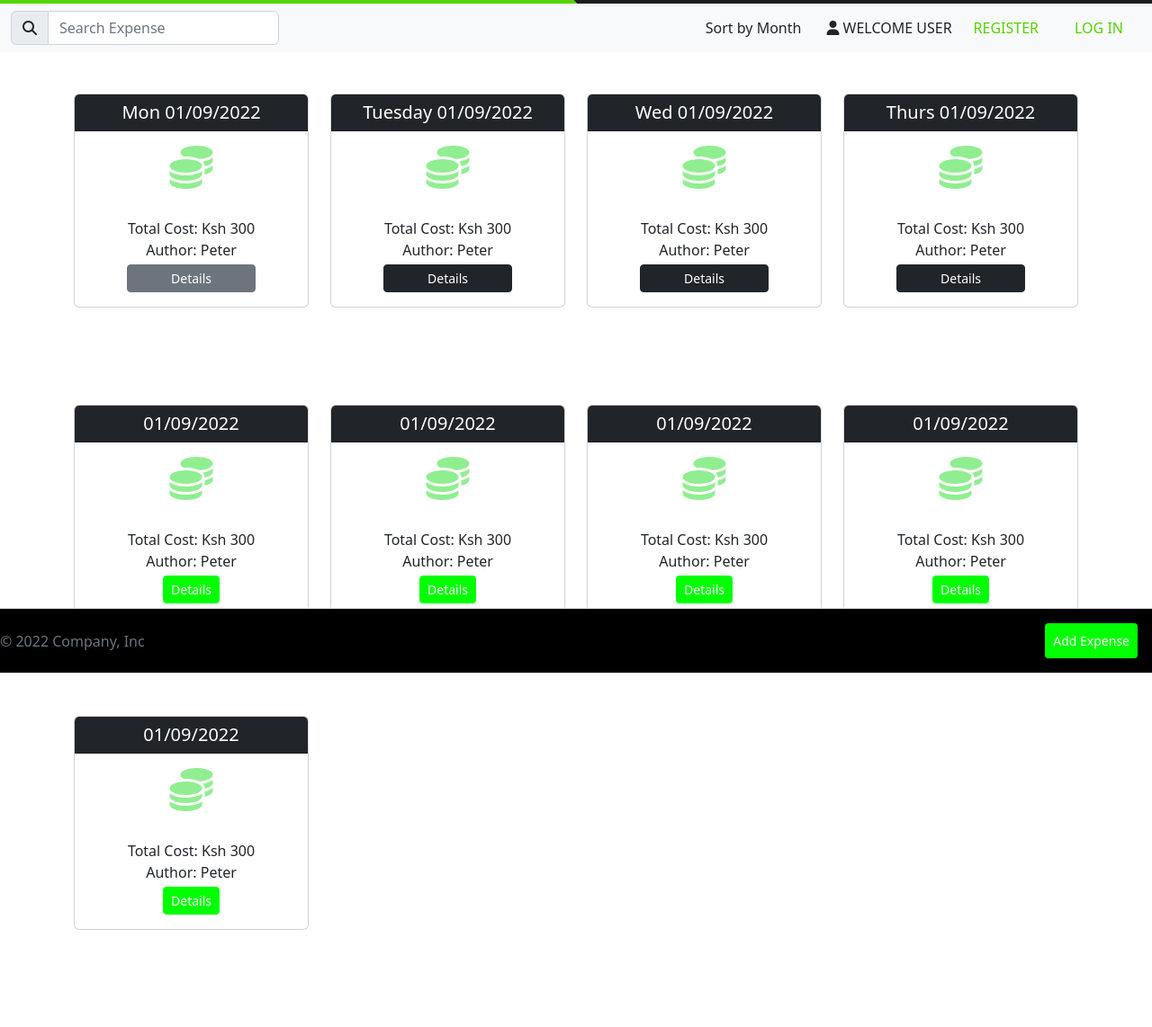
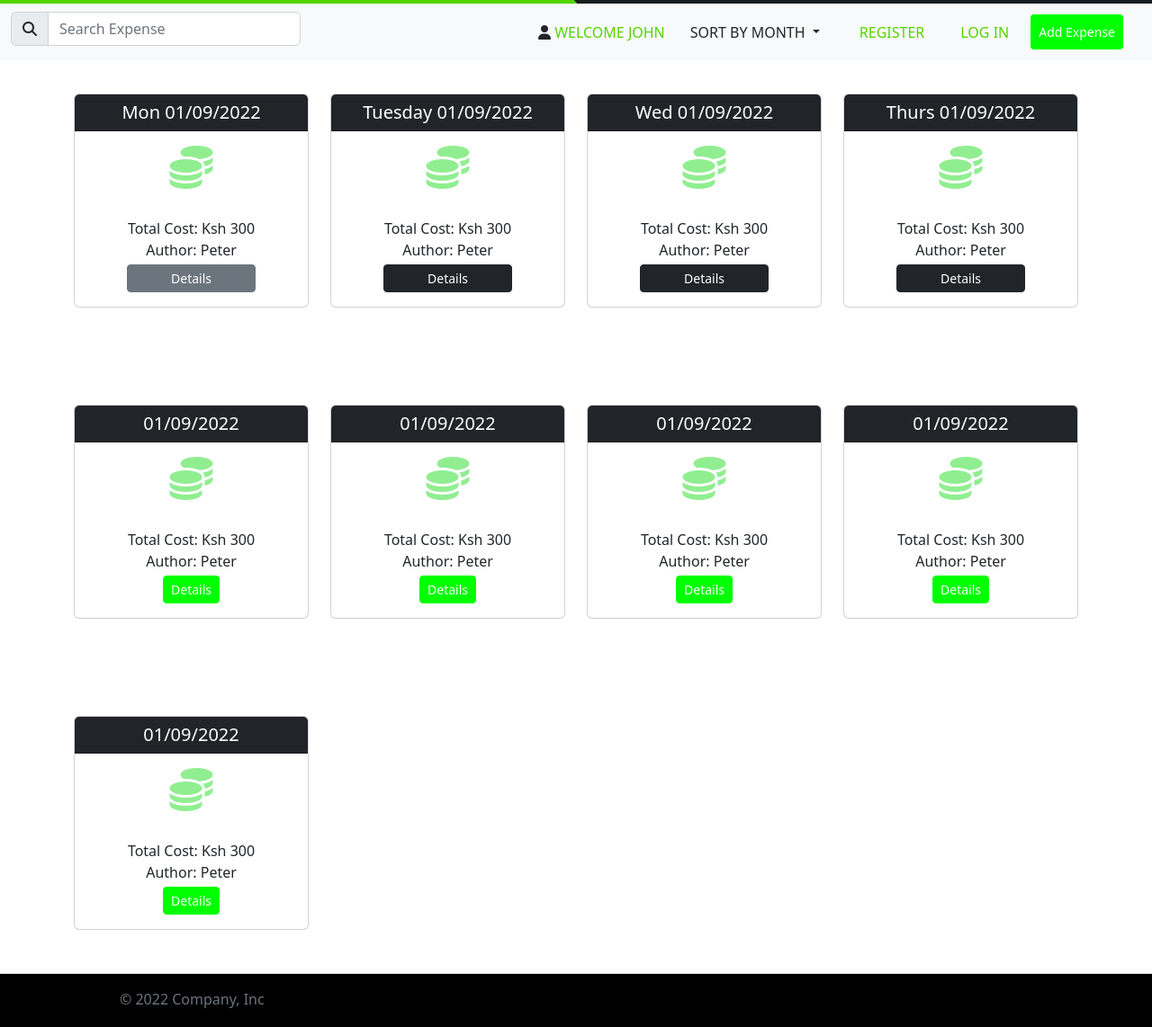
Before and after one commit to petersembi/petersembiexpensetracker.github.io, a plain HTML site: page index.html in a window 1280 px wide. Shown: the part 52-1194 px from the top of the page at 90% size. Before the commit the page ends 1134 px from the top, so only its background shows below. Drawn offline with nearby package versions, Linux system fonts and the light colour scheme.

Commit message:
Add files via upload

```diff
--- a/index.html
+++ b/index.html
@@ -29,7 +29,10 @@
                 <nav class="navbar mb-5 navbar-expand-lg bg-light">
                     <div class="container-fluid">
 
+                    <div class="row">
 
+
+                    <div class="">
                       <form class="d-flex" role="search">
                         <div class="input-group ">
                                 <span class="input-group-text" id="inputGroupPrepend3"><i class="fa fa-search text-gray-400 z-20 hover:text-gray-500"></i></span>
@@ -37,20 +40,36 @@
                                  <input type="text" placeholder="Search Expense" class="form-control " id="" aria-describedby="inputGroupPrepend3 validationServerUsernameFeedback" required>
 
                         </div>
+
                       <!-- <input class="form-control me-2" type="search" placeholder="Search Expense" aria-label="Search" >
                       <button class="btn btn-outline-success" type="submit"><div class="btn-sm d-inline-block" ></div></button> -->
                       </form>
 
+                    </div>
+                    <div class="col-sm-2 mt-2 d-flex d-inline-block">
                       <button class="navbar-toggler" type="button" data-bs-toggle="collapse" data-bs-target="#navbarNav" aria-controls="navbarNav" aria-expanded="false" aria-label="Toggle navigation">
                         <span class="navbar-toggler-icon"></span>
                       </button>
+                    </div>
+
+                    </div>
+
+
+
                           <div class="collapse navbar-collapse" id="navbarNav">
                         <ul class="navbar-nav me-auto mb-2 ms-4 mb-lg-0 float-end"></ul>
-                        <li class="nav-item dropdown mx-4"
-                            <a class="nav-link dropdown-toggle" href="#" id="navbarDropdown" role="button" data-bs-toggle="dropdown" aria-expanded="false">
-                              Sort by Month
+                          <li>
+                            <div class=" p-1">
+                                <i class="fa fa-user" aria-hidden="true"></i>
+                                <span class="nav-li">WELCOME JOHN</span>
+
+                            </div>
+                          </li>
+                          <li class="nav-item dropdown mx-4">
+                            <a class="nav-link dropdown-toggle nav-li" href="#" id="navbarDropdown" role="button" data-bs-toggle="dropdown" aria-expanded="false">
+                              SORT BY MONTH
                             </a>
-                            <ul class="dropdown-menu" aria-labelledby="navbarDropdown">
+                            <ul class="dropdown-menu nav-li" aria-labelledby="navbarDropdown">
                               <li><a class="dropdown-item" href="/?month={{$month}}">Jan</a></li>
                               <li><a class="dropdown-item" href="/?month={{$month}}">February</a></li>
                               <li><a class="dropdown-item" href="/?month={{$month}}">March</a></li>
@@ -72,33 +91,28 @@
 
 
 
+
                       <li>
                         <div class=" p-1">
-                            <i class="fa fa-user" aria-hidden="true"></i>
-                            <span>WELCOME USER</span>
+
+                        <span class="mx-3"><a class="text-decoration-none nav-li" href="register.html" >REGISTER</a></span>
 
                        </div>
                      </li>
                       <li>
                         <div class=" p-1">
 
-                        <span class="mx-3"><a class="text-decoration-none" href="register.html" style="color: #54d400">REGISTER</a></span>
+                        <span class="mx-3"><a class="text-decoration-none nav-li" href="login.html" style="">LOG IN</a></span>
 
                         </div>
                     </li>
                     <li>
                       <div class=" p-1">
 
-                        <span class="mx-3"><a class="text-decoration-none" href="login.html" style="color: #54d400">LOG IN</a></span>
+                        <a href="create.html" class="btn btn-sm absolute bottom-0 end-1o  text-white py-2 px-2 text-decoration-none me-3" style="background-color: #00ff00"
+          >Add Expense</a>
 
                       </div>
-                    </li>
-                    <li>
-                      <!-- <div class=" p-1">
-
-                        <span class="mx-3"><a class="text-decoration-none" href="manage.html" style="color: #54d400">MANAGE LISTINGS</a></span>
-
-                      </div> -->
                     </li>
                     </ul>
                     </div>
@@ -112,7 +126,10 @@
 
       <!-- main section -->
       <main >
+
+
         <div class="container mt-5 mb-5 position-relative" >
+
             <div class="row mt-5 mb-5">
                 <div class="col-sm-6 col-md-3 mt-5">
                     <div class="card" style="margin-top: 60px;">
@@ -245,19 +262,16 @@
 
       </main>
 
-        <footer class="footer fixed fixed-bottom d-flex flex-wrap justify-content-between align-items-center py-3 mb-0 mt-4 border-top"  style="background-color: black;">
-          <p class="col-md-4 mb-0 text-muted">&copy; 2022 Company, Inc</p>
+      <!--=====================FOOTER================ -->
 
-          <a href="/" class="col-md-4 d-flex align-items-center justify-content-center mb-3 mb-md-0 me-md-auto link-dark text-decoration-none " >
-            <svg class="bi me-2" width="40" height="32"><use xlink:href="#bootstrap"/></svg>
-          </a>
+        <footer class="footer mh-1 myfooter justify-content-center align-items-center py-3 mb-0 mt-4 border-top text-center"  style="background-color: black;">
+          <div class=" justify-content-center">
+          <p class="col-md-4 mb-0 text-muted ">&copy; 2022 Company, Inc</p>
+        </div>
+
 
           <!-- <span>EXPENSE TRACKER</span> -->
-          <a
-          href="create.html"
-          class="btn btn-sm absolute bottom-0 end-1o  text-white py-2 px-2 text-decoration-none me-3" style="background-color: #00ff00"
-          >Add Expense</a
-      >
+
     </div>
 
 
--- a/style.css
+++ b/style.css
@@ -62,6 +62,16 @@ li {
 
     border-color: #00ff00 !important;
 }
+
+.nav-li {
+    color: #54d400;
+}
+
+.myfooter {
+    height: 60px;
+    margin-top: 0px;
+    padding-bottom: 0px;
+}
 /*
   .footer {
     position: absolute;
```
Also changed, not shown: create.html (+7 -7 lines). Lines whose indentation alone changed are shown as unchanged.
